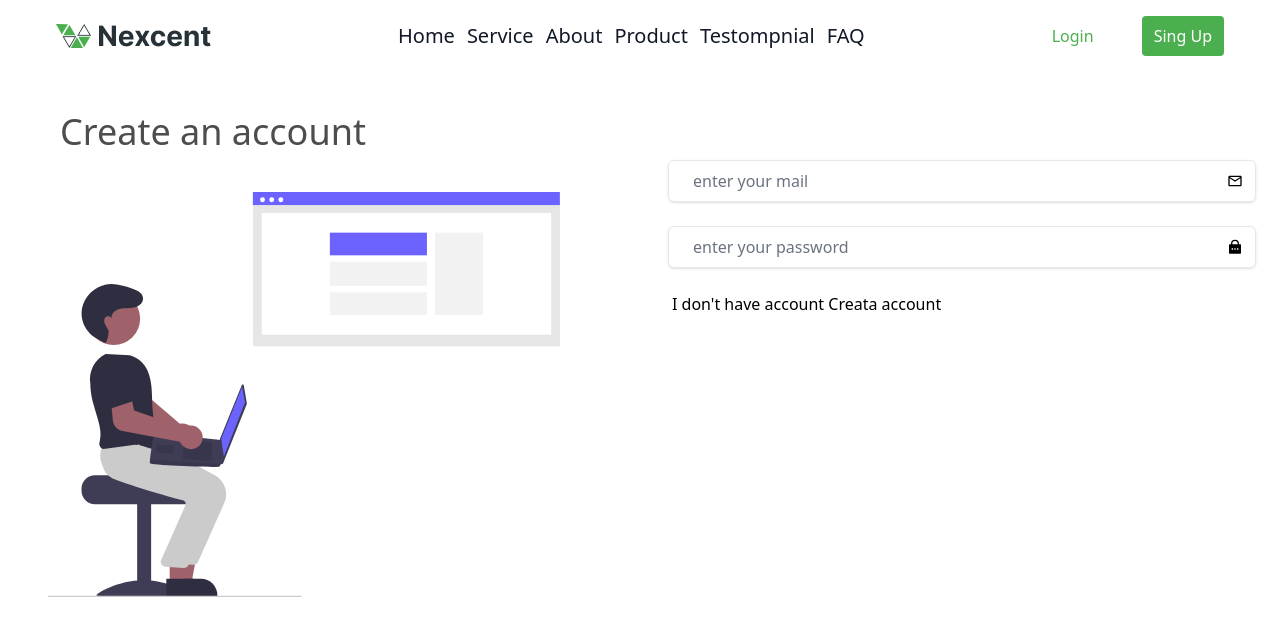
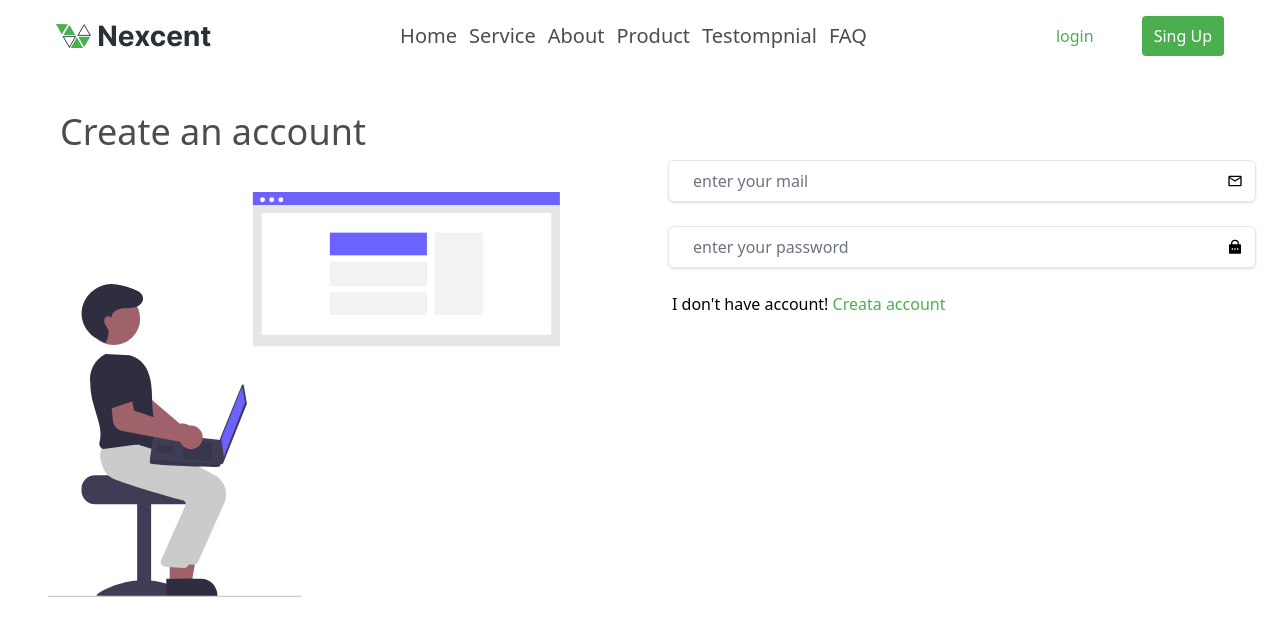
Before and after one commit to Soum-ik/React_1, a React (Vite) app: page /login in a window 1280 px wide. Shown: the top 636 px of the page. Built offline with nearby package versions, Linux system fonts and the light colour scheme.

Commit message:
routing status done

```diff
--- a/src/components/Navbar.jsx
+++ b/src/components/Navbar.jsx
@@ -57,7 +57,7 @@ export default function Navbar() {
             <ul className=" md:flex md:font-medium  space-x-3 hidden cursor-pointer">
               {naviItem.map(({ path, link }) => (
                 <Link
-                  className=" block text-xl text-gray-900 hover:text-brandPrimar first:font-medium md:hover:text-brandPrimar select-none"
+                  className=" block text-xl text-neutralDGrey hover:text-brandPrimar first:font-medium md:hover:text-brandPrimar select-none"
                   to={path}
                   key={path}
                   spy={true}
@@ -70,14 +70,10 @@ export default function Navbar() {
             </ul>
 
             <div className=" space-x-12 hidden md:flex items-center">
-              <a
-                href="/"
-                className=" hidden md:flex items-center text-brandPrimar hover:text-gray900"
-              >
-                Login
-              </a>
+
+            <Link className="text-brandPrimar" to="/login">login</Link>
               <button className="buttom">
-                  Sing Up
+                  <Link to="/SingUp">Sing Up</Link>
               </button>
             </div>
 
--- a/src/components/loginForm.jsx
+++ b/src/components/loginForm.jsx
@@ -2,24 +2,26 @@ import { useState } from "react";
 import TextInput from "./textInput";
 import { MdOutlineEmail } from "react-icons/md";
 import { RiLockPasswordFill } from "react-icons/ri";
+import { Link, useNavigate } from "react-router-dom";
 // import { useNavigate } from "react-router-dom";
 
 export default function LoginPage() {
-    const [email, setEmail ] = useState()
-    const [password, setPassword ] = useState()
+  const [email, setEmail] = useState();
+  const [password, setPassword] = useState();
+  const navigate = useNavigate();
 
-    // const navigate = useNavigate()
+  const handleChange = () => {
 
+  };
 
-    // const [ error, sete ] = useState()
   return (
     <>
-      <form action="" className=" space-y-6 mt-12" >
+      <form action="" className=" space-y-6 mt-12">
         <TextInput
           type="email"
           placeholder="enter your mail"
           required
-          value = {email}
+          value={email}
           icon={<MdOutlineEmail />}
           onChange={(e) => setEmail(e.target.value)}
         />
@@ -27,16 +29,12 @@ export default function LoginPage() {
           type="password"
           placeholder="enter your password"
           required
-          value = {password}
+          value={password}
           icon={<RiLockPasswordFill />}
           onChange={(e) => setPassword(e.target.value)}
         />
-        {/* {error && (
-          <p className="mx-7 text-center rounded-xl box-border px-2 py-2 bg-red-400 shadow-lg text-white">
-            {error}
-          </p>
-        )} */}
-        <h1 className="mx-7">I don't have account Creata account</h1>
+
+        <h1 className="mx-7">I don't have account! {<Link to="/SingUp" className="text-brandPrimar">Creata account</Link>}</h1>
       </form>
     </>
   );
--- a/src/components/singUpForm.jsx
+++ b/src/components/singUpForm.jsx
@@ -1,5 +1,5 @@
 import React, { useState } from "react";
-import { Link } from "react-router-dom";
+import { Link, useNavigate } from "react-router-dom";
 
 import TextInput from "./textInput";
 import {  BsFillPersonFill } from "react-icons/bs";
@@ -13,15 +13,17 @@ export default function SingUpForm() {
   const [password, setPassword] = useState("");
   const [con_password, setCon_password] = useState("");
   const [error, setError] = useState(false);
+  const navigate  = useNavigate();
 
   async function handlechange(e) {
 
     e.preventDefault();
 
     if (password !== con_password) {
-        return setError("you're password didn't match")
+        return setError("you're password didn't match");
     }
 
+    navigate("/")
   }
 
   return (
@@ -39,6 +41,7 @@ export default function SingUpForm() {
           type="email"
           placeholder="enter your mail"
           required
+          value={email}
           icon={<MdOutlineEmail />}
           onChange={(e) =>setEmail(e.target.value)}
         />
@@ -58,9 +61,9 @@ export default function SingUpForm() {
         />
         {/* <CheckBox text={"I agree to the Terms & Conditions"}/> */}
         {/* <button type='submit'>Submit Now</button> */}
-        <button className="buttom mx-7">Submit Now</button>
+        <button type="" className="buttom mx-7">Submit Now</button>
         {error && <p className="mx-7 text-center rounded-xl box-border px-2 py-2 bg-red-400 shadow-lg text-white">{error}</p>}
-        <h1 className="mx-7">Already have an account? Login Now  instead</h1>
+        <h1 className="mx-7">Already have an account? {<Link to="/login" className=" text-brandPrimar">Login </Link>} Now  instead</h1>
       </form>
     </>
   );
```
